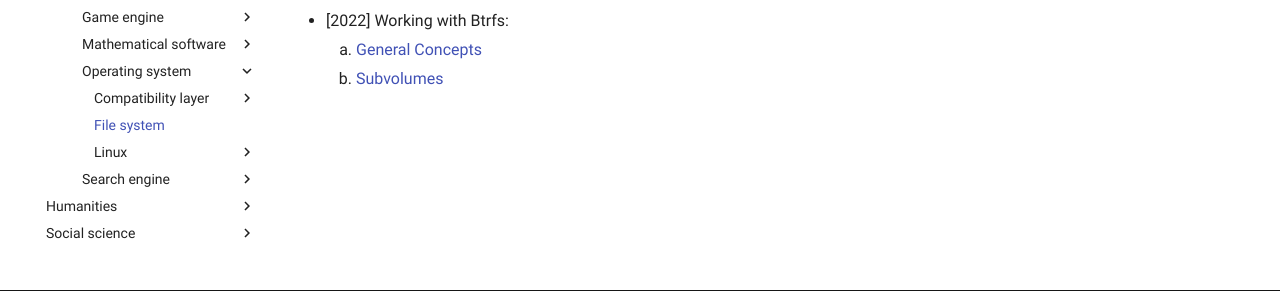
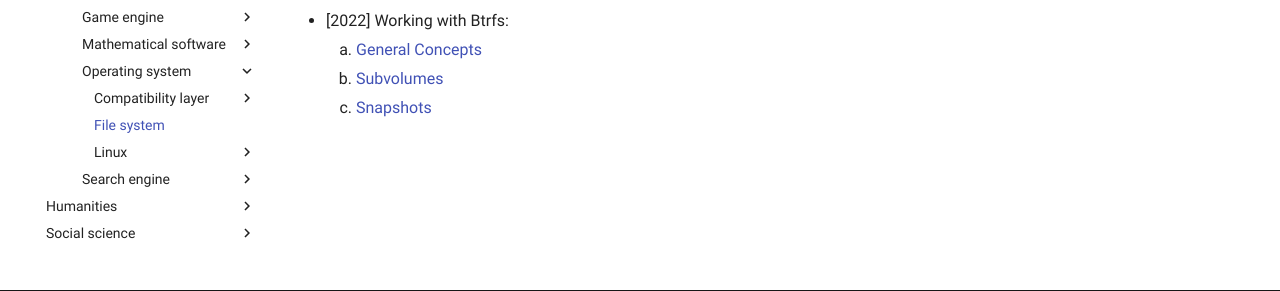
Before and after one commit to paveloom/paveloom.dev, an MkDocs documentation site: the page built from content/pensieve/file-system.md, in a window 1280 px wide. Shown: the part 546-837 px from the top of the page. Built offline with MkDocs 1.6.1 and Material for MkDocs 9.7.7, drawn with Linux system fonts in a browser that asks for light colours; comment, search, counter and statistics services are not loaded.

Commit message:
Pensieve: update the File system page.

```diff
--- a/content/pensieve/file-system.md
+++ b/content/pensieve/file-system.md
@@ -11,3 +11,4 @@ Read more on [Wikipedia](https://en.wikipedia.org/wiki/File_system).
 - [2022] Working with Btrfs:
     1. [General Concepts](https://fedoramagazine.org/working-with-btrfs-general-concepts)
     2. [Subvolumes](https://fedoramagazine.org/working-with-btrfs-subvolumes)
+    3. [Snapshots](https://fedoramagazine.org/working-with-btrfs-snapshots)
```
